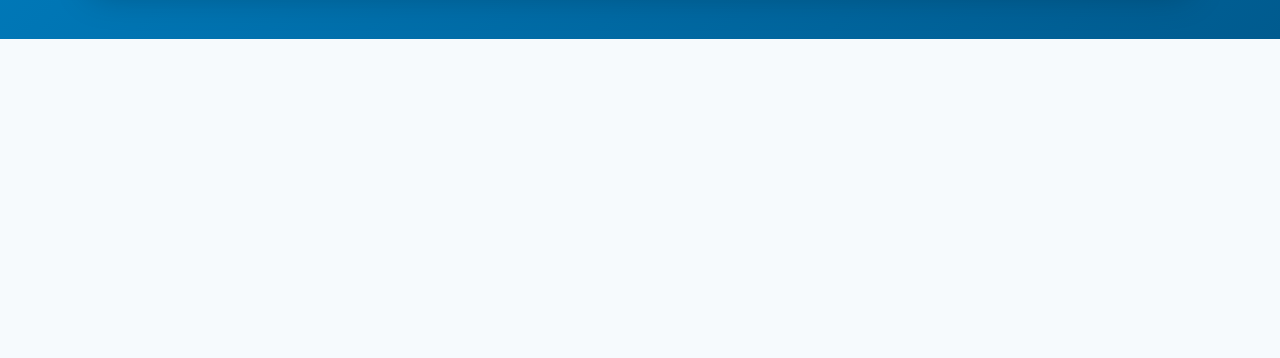
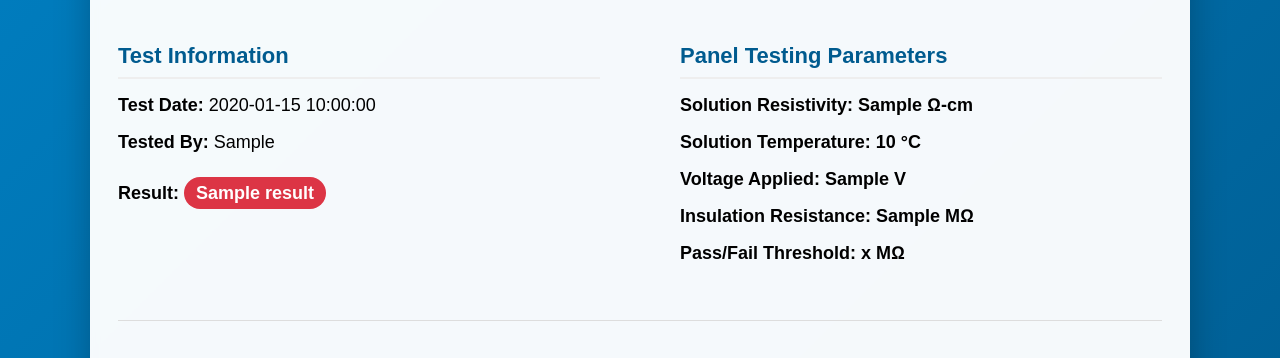
Before and after one commit to Dewalt-Eng/Solar-Panel-Lookup-App, a FastAPI app: template app/templates/lookup.html in a window 1280 px wide. Shown: the part 864-1222 px from the top of the page. Before the commit the page ends 903 px from the top, so only its background shows below. Run offline with FastAPI, Linux system fonts and the light colour scheme; the template is opened without the code that fills it: most values are stand-ins (such as "Sample title", 1, 10 or a date in 2020); parts of the project's set-up code (start-up, migrations or seed data) failed here and were passed over.

Commit message:
new UI + new data + Updated Styles

```diff
--- a/app/services/report_service.py
+++ b/app/services/report_service.py
@@ -10,7 +10,7 @@ def get_items_with_tests(db: Session):
             models.Item.id,
             models.Item.internal_code,
             models.Item.name,
-            models.Item.category,
+            models.Item.manufacturer,
             models.PanelTest.test_date,
             models.PanelTest.tested_by,
             models.PanelTest.result
--- a/app/static/style.css
+++ b/app/static/style.css
@@ -6,6 +6,13 @@
     --brand-grey: #f4f6f8;
 }
 
+.header {
+    background-color: #008AD1;
+    padding: 20px 40px;
+    display: flex;
+    justify-content: center;   /* THIS centers horizontally */
+    align-items: center;
+}
 
 /* Full page background */
 body {
@@ -16,7 +23,6 @@ body {
     background: linear-gradient(135deg, #008AD1, #005b8f);
 
 }
-
 
 .top-bar {
     display: flex;
@@ -43,10 +49,14 @@ body {
 
 h1{
     color: white;
+    text-align: center;
 }
 
  h2 {
     color: #008AD1;
+    font-size: 26px;
+    text-align: center;
+    margin-bottom: 40px;
 }
 
 .hero {
@@ -169,9 +179,9 @@ input[type="file"] {
 
 .items-table td {
     padding: 18px 20px;
-    font-size: 14px;
+    font-size: 13px;
     border-bottom: 1px solid #eef1f4;
-    vertical-align: middle;
+    text-align: left;
 }
 
 .items-table tbody tr:hover {
@@ -225,7 +235,7 @@ input[type="file"] {
 /* Improve table proportions */
 .items-table th:first-child,
 .items-table td:first-child {
-    width: 32%;
+    width: 30%;
 }
 
 .items-table th:nth-child(2),
@@ -235,10 +245,56 @@ input[type="file"] {
 
 .items-table th:nth-child(3),
 .items-table td:nth-child(3) {
-    width: 18%;
+    width: 20%;
 }
 
 .items-table th:last-child,
 .items-table td:last-child {
     width: 30%;
 }
+
+/* lookup page styling */
+.section-title {
+    font-size: 26px;
+    text-align: center;
+    margin-bottom: 20px;
+    color: #005b8f;
+}
+
+.spec-grid {
+    display: grid;
+    grid-template-columns: 1fr 1fr;
+    gap: 80px;
+}
+
+.spec-block h3 {
+    margin-bottom: 15px;
+    font-size: 22px;
+    color: #005b8f;
+    border-bottom: 2px solid #eee;
+    padding-bottom: 8px;
+}
+
+.spec-block p {
+    margin: 16px 0;
+    font-size: 18px;
+}
+
+.divider {
+    margin: 40px 0;
+    border: none;
+    border-top: 1px solid #ddd;
+}
+
+.result-block {
+    margin-top: 30px;   /* result value separation margin */
+}
+
+.qr-section {
+    text-align: center;
+    margin-top: 30px;
+}
+
+.qr-image {
+    width: 300px;
+}
--- a/app/templates/items_list.html
+++ b/app/templates/items_list.html
@@ -30,6 +30,7 @@
                 <thead>
                     <tr>
                         <th>Serial Number</th>
+                        <th>New Serial Number</th>
                         <th>Internal ID</th>
                         <th>Manufacturer</th>
                         <th>QR Codes</th>
@@ -46,10 +47,11 @@
                                 {{ item.id }}
                             </div>
                         </td>
+                        <td>{{ item.new_serial_number }}</td>
 
                         <td>{{ item.reference_code }}</td>
 
-                        <td>{{ item.category }}</td>
+                        <td>{{ item.manufacturer }}</td>
 
                         <td class="action-cell">
                             <a href="/items/{{ item.internal_code }}/qr" target="_blank">
--- a/app/templates/lookup.html
+++ b/app/templates/lookup.html
@@ -1,60 +1,96 @@
 <!DOCTYPE html>
 <html>
 <head>
-    <title>Item Lookup</title>
-    <link rel="stylesheet" href="/static/style.css">
+    <title>Panel Technical Specification</title>
+    <link rel="stylesheet" href="/static/style.css?v=3">
 </head>
 <body>
 
-
 <div class="header">
-    <img src="/static/brand/logo_square_128.png" class="brand-logo">
-    <form action="/" method="get" style="margin-left:auto;">
-        <!--
-        <button type="submit" class="secondary-btn">
-            ←Dashboard
-        </button>
-        -->
-    </form>
+    <img src="/static/brand/logo_square_256.png" class="brand-logo">
 </div>
-
 
 <div class="container">
 
+    <div class="card">
 
-    <div class="card">
-        <h2>Item Details</h2>
+        <h2 class="section-title">Panel Technical Specification</h2>
 
+        <div class="spec-grid">
+
+            <!-- BASIC INFO -->
+            <div class="spec-block">
+                <h3>Panel ID Specification</h3>
                 <p><strong>Reference ID:</strong> {{ item.reference_code }}</p>
                 <p><strong>Serial:</strong> {{ item.internal_code }}</p>
-        <p><strong>Type:</strong> {{ item.name }}</p>
-        <p><strong>Manufacturer:</strong> {{ item.category }}</p>
+                <p><strong>Manufacturer:</strong> {{ item.manufacturer }}</p>
+                <p><strong>Model Type:</strong> {{ item.name }}</p>
+                <p><strong>Technology:</strong> {{ item.category }}</p>
+            </div>
 
-        <hr>
+            <!-- DIMENSIONS -->
+            <div class="spec-block">
+                <h3>Physical Specifications</h3>
+                <p><strong>Length:</strong> {{ item.length }} m</p>
+                <p><strong>Width:</strong> {{ item.width }} m</p>
+                <p><strong>Thickness:</strong> {{ item.thickness }} mm</p>
+                <p><strong>Area:</strong> {{ item.area }} m²</p>
+                <p><strong>Number of Cells:</strong> {{ item.number_of_cells }}</p>
+                <p><strong>Junction Box IP Rating:</strong> {{ item.junction_box_ip_rating }}</p>
+            </div>
 
-        <h3>Latest Test</h3>
+        </div>
+
+        <hr class="divider">
+
+        <!-- TEST SECTION -->
+        <h2 class="section-title">Panel Test & Electrical Data</h2>
 
         {% if test %}
+
+        <div class="spec-grid">
+
+            <div class="spec-block">
+                <h3>Test Information</h3>
                 <p><strong>Test Date:</strong> {{ test.test_date }}</p>
                 <p><strong>Tested By:</strong> {{ test.tested_by }}</p>
-            <p><strong>Result:</strong>
-                <span class="badge {{ test.result|lower }}">
+                <p><strong></p>
+                <div class="result-block">
+                    <p>
+                        <strong>Result:</strong>
+                        <span class="badge {{ 'pass' if test.result == 'Pass' else 'fail' }}">
                             {{ test.result }}
                         </span>
                     </p>
+                </div>
+            </div>
+
+            <div class="spec-block">
+                <h3>Panel Testing Parameters</h3>
+                <p><strong>Solution Resistivity:</strong> {{ test.solution_resistivity }} Ω-cm</p>
+                <p><strong>Solution Temperature:</strong> {{ test.solution_temp }} °C</p>
+                <p><strong>Voltage Applied:</strong> {{ test.voltage_applied }} V</p>
+                <p><strong>Insulation Resistance:</strong> {{ test.insulation_resistance }} MΩ</p>
+                <p><strong>Pass/Fail Threshold:</strong> {{ test.pass_fail_threshold }} MΩ</p>
+
+            </div>
+
+        </div>
+
         {% else %}
-            <p>No test records found.</p>
+        <p>No test records available.</p>
         {% endif %}
 
-        <hr>
+        <hr class="divider">
 
-        <img src="/items/{{ item.internal_code }}/qr" width="220">
-
+        <!-- QR SECTION -->
+        <div class="qr-section">
+            <img src="/items/{{ item.internal_code }}/qr" class="qr-image">
             <br><br>
-
-        <a href="/items/{{ item.internal_code }}/qr/download">
-            <button>Download QR</button>
-        </a>
+            <form action="/items/{{ item.internal_code }}/qr/download" method="get">
+                <button type="submit">Download QR</button>
+            </form>
+        </div>
 
     </div>
 
```
Also changed, not shown: app/models.py (+14 -1 lines), app/services/import_service.py (+60 -27 lines), app/static/brand/logo_square_256.png (added). Lines whose indentation alone changed are shown as unchanged.
